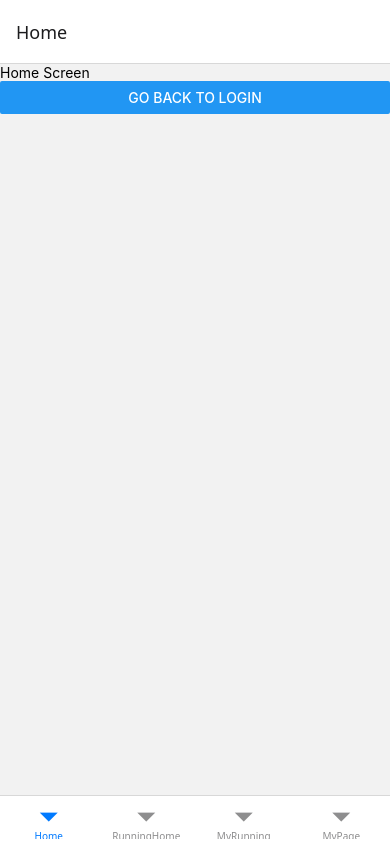
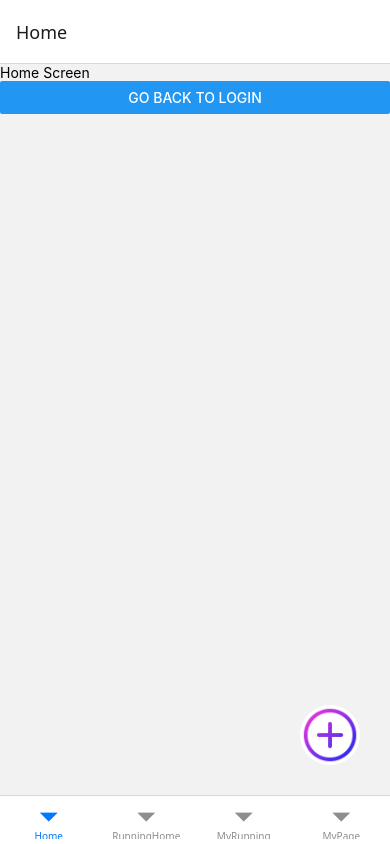
Before and after one commit to WJLee22/Runners-Hi, a React Native app: screen /MainApp in a window 390 px wide. Built offline with nearby package versions, Linux system fonts and the light colour scheme.

Commit message:
홈 화면 구성

```diff
--- a/components/Home.js
+++ b/components/Home.js
@@ -1,9 +1,11 @@
-import { View, Text, Button, BackHandler, Alert } from 'react-native';
-import { useEffect } from 'react';
+import React, { useState, useEffect } from 'react';
+import { View, Text, Button, BackHandler, Alert, TouchableOpacity, Image, StyleSheet } from 'react-native';
+import RunningBlock from './RunningBlock';
 
 export default function Home({ navigation }) {
+	const [runningList, setRunningList] = useState([]);
 
-  //뒤로가기용 useEffect
+	// 뒤로가기용 useEffect
 	useEffect(() => {
 		const backAction = () => {
 			Alert.alert('Hold on!', 'Do you want to go back to the login screen?', [
@@ -28,13 +30,57 @@ export default function Home({ navigation }) {
 		return () => backHandler.remove();
 	}, [navigation]);
 
+	// 러닝 모집 컴포넌트 블럭 추가
+	const handleAddRunning = () => {
+		setRunningList([
+			...runningList,
+			{
+				title: '새로운 러닝',
+				date: '2024.10.15',
+				time: '19:30',
+				location: '이촌1동',
+				distance: '9.30',
+				participants: '1/5명',
+			},
+		]);
+	};
+
 	return (
-		<View>
+		<View style={styles.container}>
 			<Text>Home Screen</Text>
 			<Button
 				title="Go Back to Login"
 				onPress={() => navigation.navigate('Login')}
 			/>
+			{runningList.map((item, index) => (
+				<RunningBlock key={index} item={item} />
+			))}
+			{/*버튼에 이미지 삽입을 위해 Button -> TouchableOpacity*/}
+			<TouchableOpacity style={styles.addButton} onPress={handleAddRunning}>
+				<Image source={require('../assets/plus.png')} style={styles.addButtonIcon} />
+			</TouchableOpacity>
 		</View>
 	);
 }
+const styles = StyleSheet.create({
+	container: {
+		flex: 1,
+	},
+	addButton: {
+		position: 'absolute',
+		bottom: 30,
+		right: 30,
+		width: 60,
+		height: 60,
+		borderRadius: 30,
+		backgroundColor: '#fff',
+		justifyContent: 'center',
+		alignItems: 'center',
+		elevation: 5,
+		padding: 0,
+	},
+	addButtonIcon: {
+		width: '100%',
+		height: '100%',
+	},
+});
--- /dev/null
+++ b/components/RunningBlock.js
@@ -0,0 +1,61 @@
+import React from 'react';
+import { View, Text, StyleSheet } from 'react-native';
+
+const RunningBlock = ({ item }) => (
+    <View style={styles.container}>
+        <Text style={styles.title}>{item.title}</Text>
+        <View style={styles.infoContainer}>
+            <View style={styles.info}>
+                <Text style={styles.date}>{item.date}</Text>
+                <Text style={styles.time}>{item.time}</Text>
+            </View>
+            <View style={styles.info}>
+                <Text style={styles.location}>{item.location}</Text>
+                <Text style={styles.distance}>{item.distance}km</Text>
+            </View>
+            <View style={styles.participants}>
+                <Text>{item.participants}</Text>
+            </View>
+        </View>
+    </View>
+);
+
+const styles = StyleSheet.create({
+    container: {
+        borderWidth: 1,
+        borderColor: '#ccc',
+        padding: 10,
+        marginBottom: 10,
+    },
+    title: {
+        fontWeight: 'bold',
+        fontSize: 16,
+        marginBottom: 5,
+    },
+    infoContainer: {
+        flexDirection: 'row',
+        justifyContent: 'space-between',
+        alignItems: 'center',
+    },
+    info: {
+        flexDirection: 'row',
+        alignItems: 'center',
+    },
+    date: {
+        marginRight: 5,
+    },
+    time: {
+        marginRight: 10,
+    },
+    location: {
+        marginRight: 5,
+    },
+    distance: {
+        marginLeft: 5,
+    },
+    participants: {
+        alignItems: 'flex-end',
+    },
+});
+
+export default RunningBlock;
```
Also changed, not shown: assets/plus.png (added).
